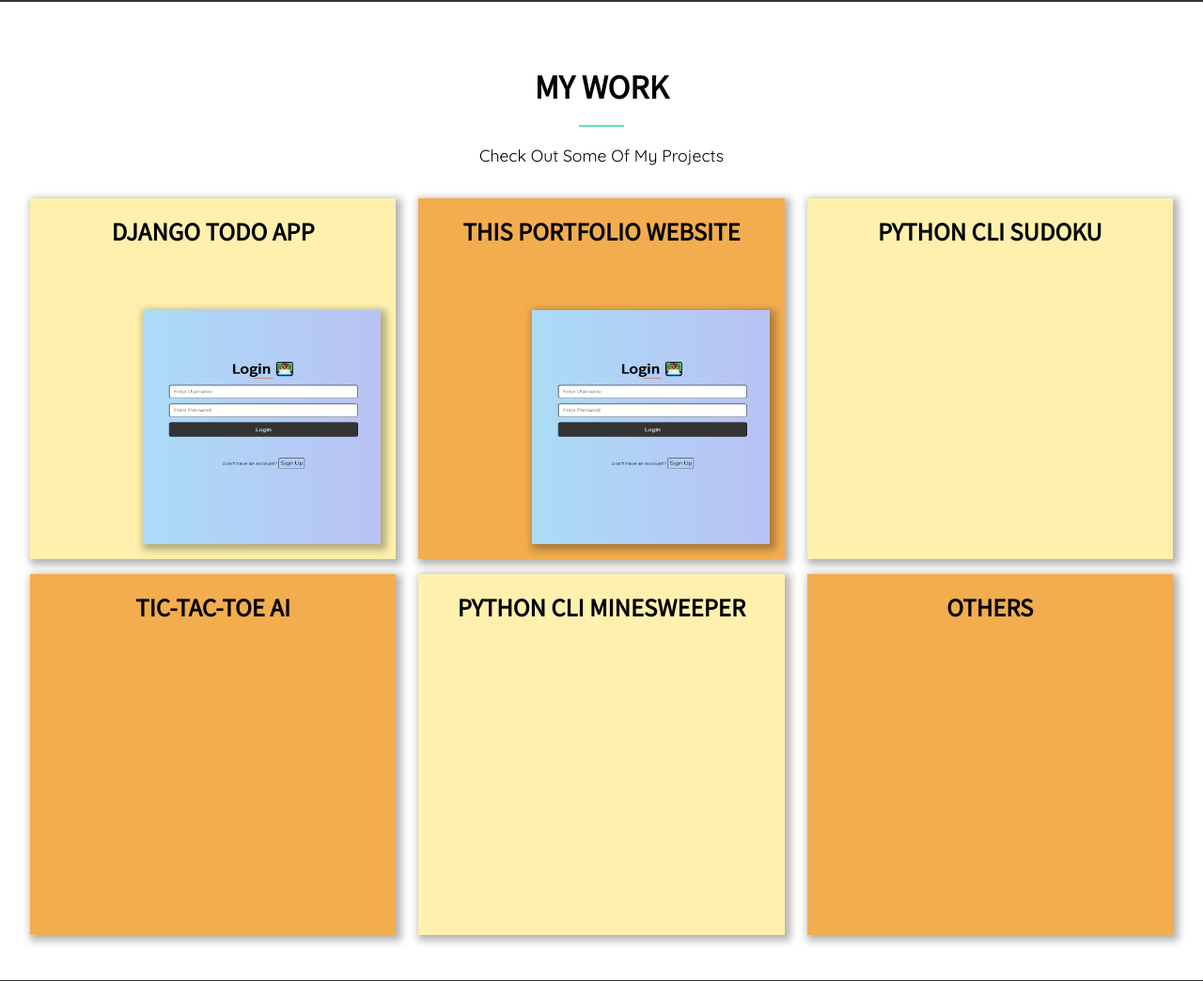
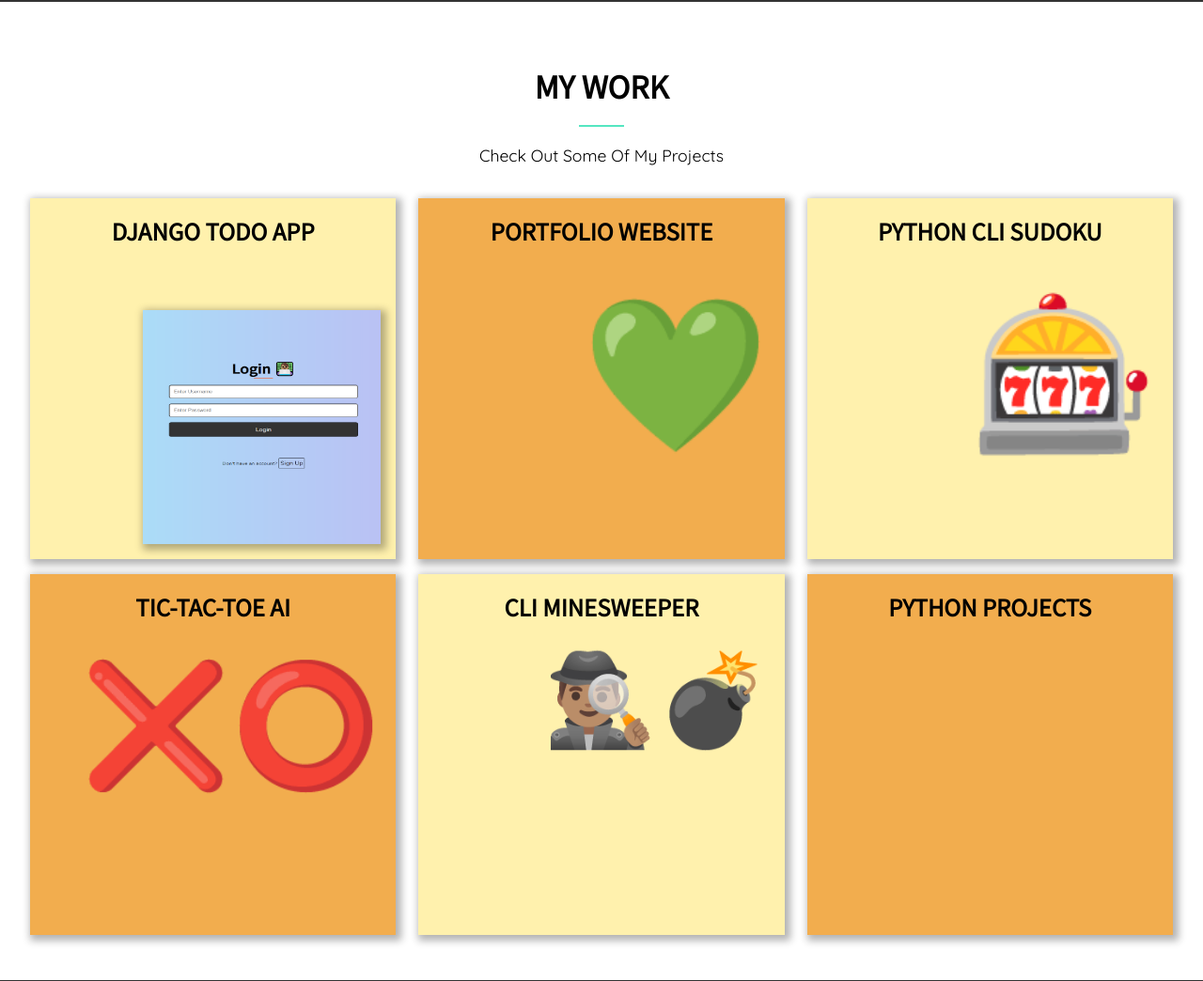
Before and after one commit to HariprasadPoojary/Portfolio-Website, a Django app: page /work/ in a window 1280 px wide. Shown: the part 69-1113 px from the top of the page at 94% size. Run offline with Django 3.2, Linux system fonts and the light colour scheme; some libraries are stand-ins or nearby versions; some web fonts are replaced.

Commit message:
Updated Readme.md, changes in work-gallery

```diff
--- a/base/templates/base/work.html
+++ b/base/templates/base/work.html
@@ -37,11 +37,11 @@
 				/>
 			</div>
 			<div class="col row-1">
-				<h2 class="text-center">This Portfolio Website</h2>
+				<h2 class="text-center">Portfolio Website</h2>
 				<div class="caption">
 					<p>
-						Lorem, ipsum dolor sit amet consectetur adipisicing
-						elit. Veniam commodi, at sunt quae doloremque nostrum.
+						My Portfolio website built on Django and Vanilla
+						Javascript
 					</p>
 					<a
 						class="btn btn-gallery"
@@ -49,17 +49,14 @@
 						>Know More</a
 					>
 				</div>
-				<img
-					src="{% static 'image/gallery/todo-app.png' %}"
-					alt="Django todo app"
-				/>
+				<p class="ft-10 text-right">💚</p>
 			</div>
 			<div class="col row-1 row-1">
 				<h2 class="text-center">Python CLI Sudoku</h2>
 				<div class="caption">
 					<p>
-						Lorem, ipsum dolor sit amet consectetur adipisicing
-						elit. Veniam commodi, at sunt quae doloremque nostrum.
+						Command line Sudoku solver based on backtracking
+						algorithm
 					</p>
 					<a
 						class="btn btn-gallery"
@@ -67,6 +64,7 @@
 						>Know More</a
 					>
 				</div>
+				<p class="ft-10 text-right">🎰</p>
 			</div>
 		</div>
 		<div class="work-gallery-items">
@@ -74,40 +72,39 @@
 				<h2 class="text-center">Tic-Tac-Toe AI</h2>
 				<div class="caption">
 					<p>
-						Lorem, ipsum dolor sit amet consectetur adipisicing
-						elit. Veniam commodi, at sunt quae doloremque nostrum.
+						Tic-Tac-Toe ❌⭕ with an Undefeatable AI (MiniMax
+						Algorithm)
 					</p>
+					<a
+						class="btn btn-gallery"
+						href="https://github.com/HariprasadPoojary/Python-Projects"
+						>Know More</a
+					>
+				</div>
+				<p class="ft-8 text-right">❌⭕</p>
+			</div>
+			<div class="col row-2">
+				<h2 class="text-center">CLI Minesweeper</h2>
+				<div class="caption">
+					<p>CLI Minesweeper💣 in Python</p>
 					<a
 						class="btn btn-gallery"
 						href="https://github.com/HariprasadPoojary/django-todo_app"
 						>Know More</a
 					>
 				</div>
+				<p class="ft-6 text-right">🕵🏽‍♂️💣</p>
 			</div>
 			<div class="col row-2">
-				<h2 class="text-center">Python CLI Minesweeper</h2>
+				<h2 class="text-center">Python Projects</h2>
 				<div class="caption">
 					<p>
-						Lorem, ipsum dolor sit amet consectetur adipisicing
-						elit. Veniam commodi, at sunt quae doloremque nostrum.
+						Basic python projects created with the aim of learning
+						the language more deeply
 					</p>
 					<a
 						class="btn btn-gallery"
-						href="https://github.com/HariprasadPoojary/django-todo_app"
-						>Know More</a
-					>
-				</div>
-			</div>
-			<div class="col row-2">
-				<h2 class="text-center">Others</h2>
-				<div class="caption">
-					<p>
-						Lorem, ipsum dolor sit amet consectetur adipisicing
-						elit. Veniam commodi, at sunt quae doloremque nostrum.
-					</p>
-					<a
-						class="btn btn-gallery"
-						href="https://github.com/HariprasadPoojary/django-todo_app"
+						href="https://github.com/HariprasadPoojary/Python-Projects"
 						>Know More</a
 					>
 				</div>
--- a/static/css/_utilities.scss
+++ b/static/css/_utilities.scss
@@ -43,8 +43,21 @@
 	margin: 4rem 0;
 }
 
+.ft-10 {
+	font-size: 10rem;
+}
+.ft-8 {
+	font-size: 8rem;
+}
+.ft-6 {
+	font-size: 6rem;
+}
+
 .text-center {
 	text-align: center;
+}
+.text-right {
+	text-align: right;
 }
 .lead {
 	font-size: 1.1rem;
--- a/static/css/_variables.scss
+++ b/static/css/_variables.scss
@@ -5,7 +5,7 @@ $font-logo: "Engagement", cursive;
 $website-width: 1280px;
 $sub-website-width: 990px;
 $main-color: #55e6c1;
-$secondary-color: coral;
+$secondary-color: #ff7f50;
 $light-color: #f4f4f4;
 $medium-color: #ccc;
 $dark-color: #333;
--- a/static/css/main.css
+++ b/static/css/main.css
@@ -52,8 +52,24 @@
   margin: 4rem 0;
 }
 
+.ft-10 {
+  font-size: 10rem;
+}
+
+.ft-8 {
+  font-size: 8rem;
+}
+
+.ft-6 {
+  font-size: 6rem;
+}
+
 .text-center {
   text-align: center;
+}
+
+.text-right {
+  text-align: right;
 }
 
 .lead {
@@ -211,7 +227,7 @@ a {
 #main-header .head-nav-logo a:hover {
   font-size: 2.8rem;
   font-weight: 900;
-  color: coral;
+  color: #ff7f50;
 }
 
 #main-header .head-nav-menu ul {
@@ -240,7 +256,7 @@ a {
 }
 
 #main-header .head-nav-menu ul li a.current {
-  border-bottom-color: coral;
+  border-bottom-color: #ff7f50;
 }
 
 #main-about {
@@ -543,7 +559,7 @@ a {
 
 #timeline ul li.show::after {
   visibility: visible;
-  background-color: coral;
+  background-color: #ff7f50;
 }
 
 #main-contact {
@@ -634,7 +650,7 @@ a {
   margin: auto;
   background-color: #f4f4f4;
   height: 2rem;
-  color: coral;
+  color: #ff7f50;
 }
 
 #my-contact {
```
Also changed, not shown: README.md.
